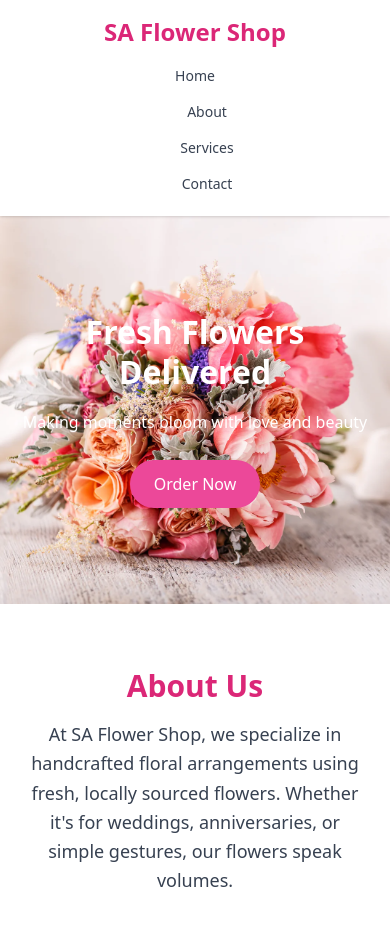
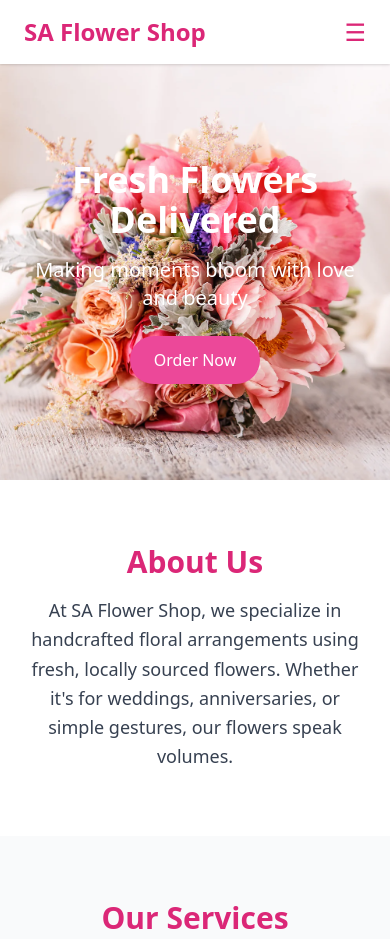
Before and after one commit to Anjurattu1998/flower, a plain HTML site: page index.html in a window 390 px wide. Shown: the top 939 px of the page. Drawn offline with nearby package versions, Linux system fonts and the light colour scheme.

Commit message:
Update index.html

```diff
--- a/index.html
+++ b/index.html
@@ -15,44 +15,54 @@
     }
 
     @media (max-width: 768px) {
-      .hero-bg h2 {
-        font-size: 2rem;
+      .menu-btn {
+        display: block;
       }
 
-      .hero-bg p {
-        font-size: 1rem;
+      .nav-links {
+        display: none;
+        flex-direction: column;
+        width: 100%;
+        text-align: center;
+        background-color: white;
+        position: absolute;
+        top: 100%;
+        left: 0;
+        z-index: 1000;
       }
 
-      header .flex {
-        flex-direction: column;
-        align-items: center;
-        gap: 10px;
+      .nav-links.active {
+        display: flex;
       }
 
-      nav {
-        flex-direction: column;
-        align-items: center;
-        gap: 8px;
-      }
-
-      nav a {
-        display: block;
-        margin-bottom: 6px;
+      .nav-links a {
+        padding: 10px 0;
+        border-top: 1px solid #eee;
       }
     }
   </style>
+  <script>
+    // Toggle mobile nav
+    function toggleMenu() {
+      const navLinks = document.getElementById("nav-links");
+      navLinks.classList.toggle("active");
+    }
+  </script>
 </head>
 <body class="font-sans text-gray-800 bg-white">
 
   <!-- Header -->
   <header class="bg-white shadow sticky top-0 z-50">
-    <div class="max-w-7xl mx-auto flex justify-between items-center px-6 py-4 flex-wrap">
+    <div class="max-w-7xl mx-auto flex justify-between items-center px-6 py-4 relative">
       <h1 class="text-2xl font-bold text-pink-600">SA Flower Shop</h1>
-      <nav class="space-x-6 text-gray-700 text-sm md:text-base flex flex-wrap justify-center mt-2 md:mt-0">
-        <a href="#home" class="hover:text-pink-600 transition">Home</a>
-        <a href="#about" class="hover:text-pink-600 transition">About</a>
-        <a href="#services" class="hover:text-pink-600 transition">Services</a>
-        <a href="#contact" class="hover:text-pink-600 transition">Contact</a>
+      <!-- Hamburger Button -->
+      <button class="md:hidden menu-btn text-pink-600 text-2xl" onclick="toggleMenu()">☰</button>
+      <!-- Navigation -->
+      <nav id="nav-links" class="nav-links md:flex space-x-6 text-gray-700 text-sm md:text-base">
+        <a href="#home" class="hover:text-pink-600 transition block md:inline">Home</a>
+        <a href="#about" class="hover:text-pink-600 transition block md:inline">About</a>
+        <a href="#services" class="hover:text-pink-600 transition block md:inline">Services</a>
+        <a href="#contact" class="hover:text-pink-600 transition block md:inline">Contact</a>
       </nav>
     </div>
   </header>
```
